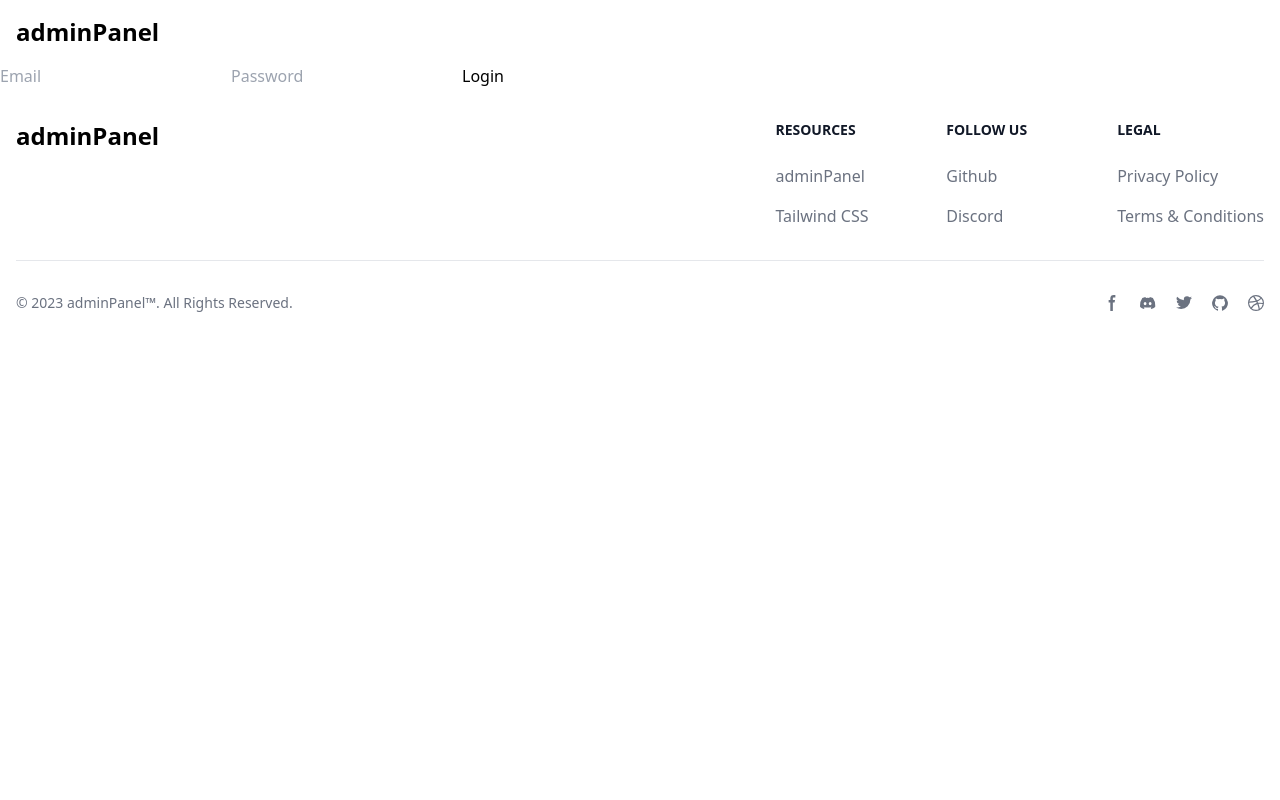
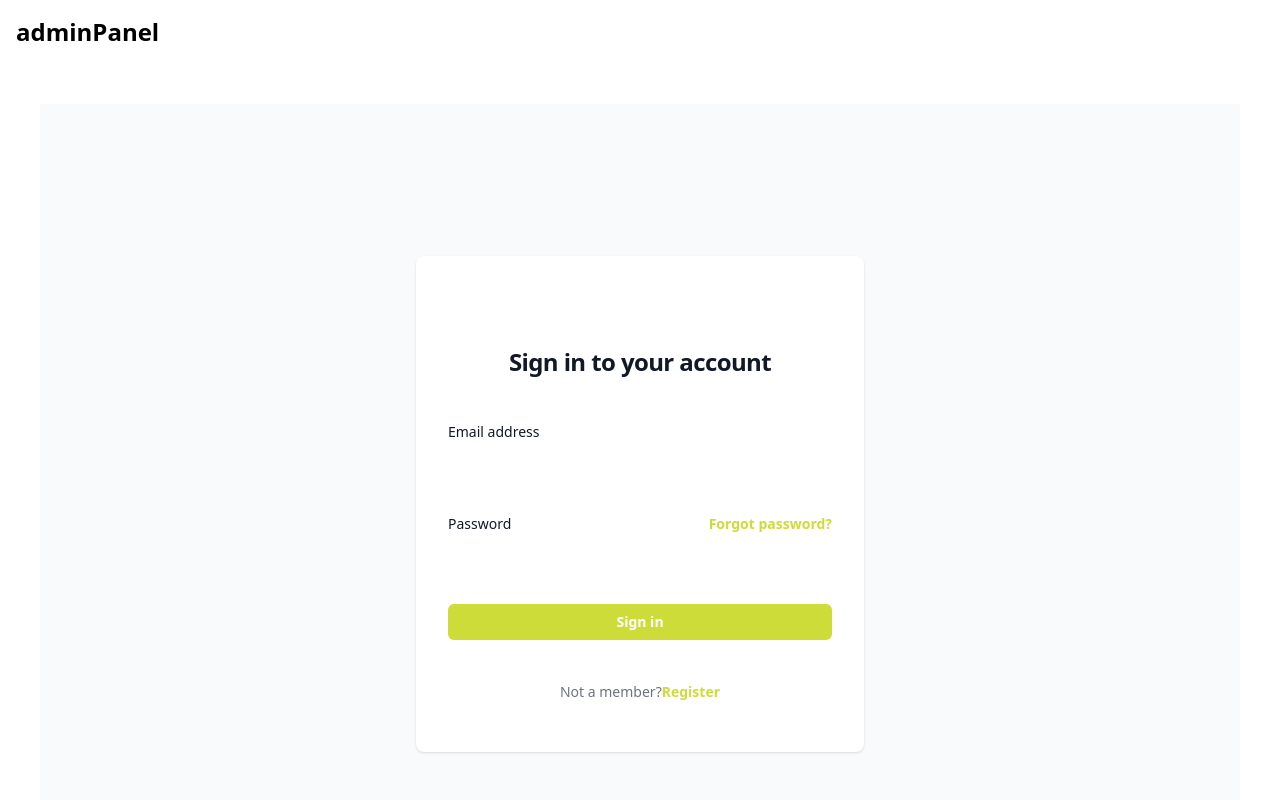
Before and after one commit to she1da/adminPanel, a React (Vite) app: page /login in a window 1280 px wide. Shown: the top 800 px of the page. Built offline with nearby package versions, Linux system fonts and the light colour scheme.

Commit message:
login form

```diff
--- a/src/components/pages/Login.jsx
+++ b/src/components/pages/Login.jsx
@@ -15,11 +15,11 @@ function Login() {
     setError(null);
 
     try {
-      const response = await httpRequest('/users/login',{
-        method:'POST',
-        data:{
-          email:email,
-          password:password
+      const response = await httpRequest('/users/login', {
+        method: 'POST',
+        data: {
+          email: email,
+          password: password
         }
       })
 
@@ -27,88 +27,77 @@ function Login() {
         throw new Error('Login failed');
       }
 
-console.log({response})
       login({ user: response });
 
     } catch (err) {
       setError(err.message || 'Something went wrong');
     }
-  };
+  }
 
-  return (  <PublicLayout>
-    <form onSubmit={handleLogin}>
+
+
+  return (
+    <PublicLayout>
+
+      <section className="bg-gray-50 m-10 ">
+        <div className="flex flex-col items-center justify-center px-6 py-8 mx-auto md:h-screen lg:py-0 ">
+
+          <div className="w-full bg-white rounded-lg shadow dark:border md:mt-0 sm:max-w-md xl:p-0 dark:bg-gray-800 dark:border-gray-700">
+
+            <div className="flex min-h-full flex-col justify-center px-6 py-12 lg:px-8">
+              <div className="sm:mx-auto sm:w-full sm:max-w-sm">
+                <h2 className="mt-10 text-center text-2xl/9 font-bold tracking-tight dark:text-white text-gray-900">Sign in to your account</h2>
+              </div>
+
+              <div className="mt-10 sm:mx-auto sm:w-full sm:max-w-sm">
+                <form className="space-y-6" action="#" method="POST" onSubmit={handleLogin}>
+                  <div>
+                    <label htmlFor="email" className="block text-sm/6 font-medium dark:text-white text-gray-900">Email address</label>
+                    <div className="mt-2">
                       <input
-        type="email"
-        placeholder="Email"
+
                         value={email}
                         onChange={(e) => setEmail(e.target.value)}
-      />
+                        type="email" name="email" id="email" autoComplete="email" required className="block w-full rounded-md bg-white px-3 py-1.5 text-base text-gray-900 outline-1 -outline-offset-1 outline-gray-300 placeholder:text-gray-400 focus:outline-2 focus:-outline-offset-2 focus:outline-indigo-600 sm:text-sm/6" />
+                    </div>
+                  </div>
+
+                  <div>
+                    <div className="flex items-center justify-between">
+                      <label htmlFor="password" className="block text-sm/6 font-medium dark:text-white text-gray-900">Password</label>
+                      <div className="text-sm">
+                        <a href="#" className="font-semibold text-[#cddc39] hover:text-[#9aa535]">Forgot password?</a>
+                      </div>
+                    </div>
+                    <div className="mt-2">
                       <input
-        type="password"
-        placeholder="Password"
                         value={password}
                         onChange={(e) => setPassword(e.target.value)}
-      />
-      <button type="submit">Login</button>
+                        type="password" name="password" id="password" autoComplete="current-password" required className="block w-full rounded-md bg-white px-3 py-1.5 text-base text-gray-900 outline-1 -outline-offset-1 outline-gray-300 placeholder:text-gray-400 focus:outline-2 focus:-outline-offset-2 focus:outline-indigo-600 sm:text-sm/6" />
+                    </div>
+                  </div>
+
+                  <div>
+                    <button type="submit" className="flex w-full justify-center rounded-md bg-[#cddc39] px-3 py-1.5 text-sm/6 font-semibold text-white shadow-xs hover:bg-indigo-500 focus-visible:outline-2 focus-visible:outline-offset-2 focus-visible:outline-indigo-600">Sign in</button>
+
                     {error && <p style={{ color: 'red' }}>{error}</p>}
-    </form></PublicLayout>
+                  </div>
+                </form>
+
+                <p className="mt-10 text-center text-sm/6 text-gray-500">
+                  Not a member?
+                  <a href="/register" className="font-semibold text-[#cddc39] hover:text-[#9aa535]">Register</a>
+                </p>
+              </div>
+            </div>
+          </div>
+        </div>
+      </section>
+
+
+
+    </PublicLayout>
   );
 }
 
-// const Login = () => {
-//     return (
-//      <PublicLayout>
-
-// <section className="bg-gray-50 m-10 ">
-//   <div className="flex flex-col items-center justify-center px-6 py-8 mx-auto md:h-screen lg:py-0 ">
-
-//       <div className="w-full bg-white rounded-lg shadow dark:border md:mt-0 sm:max-w-md xl:p-0 dark:bg-gray-800 dark:border-gray-700">
-
-// <div className="flex min-h-full flex-col justify-center px-6 py-12 lg:px-8">
-//   <div className="sm:mx-auto sm:w-full sm:max-w-sm">
-//     <h2 className="mt-10 text-center text-2xl/9 font-bold tracking-tight dark:text-white text-gray-900">Sign in to your account</h2>
-//   </div>
-
-//   <div className="mt-10 sm:mx-auto sm:w-full sm:max-w-sm">
-//     <form className="space-y-6" action="#" method="POST">
-//       <div>
-//         <label htmlFor="email" className="block text-sm/6 font-medium dark:text-white text-gray-900">Email address</label>
-//         <div className="mt-2">
-//           <input type="email" name="email" id="email" autoComplete="email" required className="block w-full rounded-md bg-white px-3 py-1.5 text-base text-gray-900 outline-1 -outline-offset-1 outline-gray-300 placeholder:text-gray-400 focus:outline-2 focus:-outline-offset-2 focus:outline-indigo-600 sm:text-sm/6"/>
-//         </div>
-//       </div>
-
-//       <div>
-//         <div className="flex items-center justify-between">
-//           <label htmlFor="password" className="block text-sm/6 font-medium dark:text-white text-gray-900">Password</label>
-//           <div className="text-sm">
-//             <a href="#" className="font-semibold text-[#cddc39] hover:text-[#9aa535]">Forgot password?</a>
-//           </div>
-//         </div>
-//         <div className="mt-2">
-//           <input type="password" name="password" id="password" autoComplete="current-password" required className="block w-full rounded-md bg-white px-3 py-1.5 text-base text-gray-900 outline-1 -outline-offset-1 outline-gray-300 placeholder:text-gray-400 focus:outline-2 focus:-outline-offset-2 focus:outline-indigo-600 sm:text-sm/6"/>
-//         </div>
-//       </div>
-
-//       <div>
-//         <button type="submit" className="flex w-full justify-center rounded-md bg-[#cddc39] px-3 py-1.5 text-sm/6 font-semibold text-white shadow-xs hover:bg-indigo-500 focus-visible:outline-2 focus-visible:outline-offset-2 focus-visible:outline-indigo-600">Sign in</button>
-//       </div>
-//     </form>
-
-//     <p className="mt-10 text-center text-sm/6 text-gray-500">
-//       Not a member?
-//       <a href="/register" className="font-semibold text-[#cddc39] hover:text-[#9aa535]">Register</a>
-//     </p>
-//   </div>
-// </div>
-// </div>
-// </div>
-// </section>
-
-
-
-//      </PublicLayout>
-//     );
-// }
-
 export default Login;
```
Lines whose indentation alone changed are shown as unchanged.
